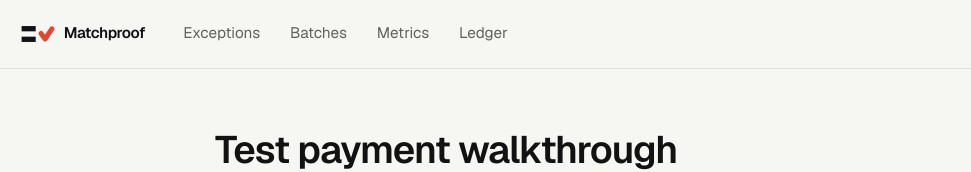
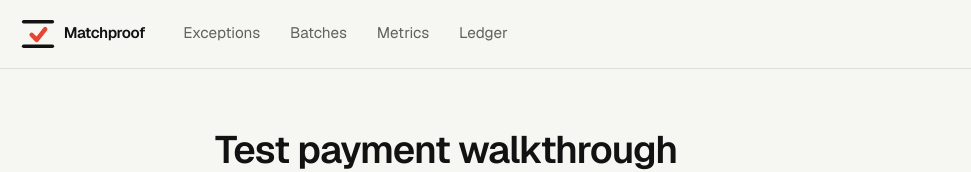
Before and after one commit to ArshCypherZ/matchproof, a Next.js app in the folder apps/web/: page /demo in a window 1280 px wide. Shown: the top 172 px of the page, without its empty margins (0-971 px from the left). Built offline with nearby package versions, Linux system fonts and the light colour scheme.

Commit message:
redesign the logo as the settled double rule with the proof tick

```diff
--- a/apps/web/components/app/logo.tsx
+++ b/apps/web/components/app/logo.tsx
@@ -1,31 +1,36 @@
 export function Logo({ className }: { className?: string }) {
   return (
     <svg
-      viewBox="24 144 462 232"
+      viewBox="0 0 32 32"
       xmlns="http://www.w3.org/2000/svg"
       aria-hidden="true"
       className={className}
     >
-      {/* The agreed entry: two ledger rules that match… */}
-      <rect
-        className="fill-foreground"
-        x="32"
-        y="152"
-        width="192"
-        height="72"
+      {/* The accountant's double rule that closes a settled total… */}
+      <line
+        x1="2.5"
+        y1="4.5"
+        x2="29.5"
+        y2="4.5"
+        className="stroke-foreground"
+        strokeWidth="3.4"
+        strokeLinecap="round"
       />
-      <rect
-        className="fill-foreground"
-        x="32"
-        y="296"
-        width="192"
-        height="72"
+      <line
+        x1="2.5"
+        y1="27.5"
+        x2="29.5"
+        y2="27.5"
+        className="stroke-foreground"
+        strokeWidth="3.4"
+        strokeLinecap="round"
       />
-      {/* …and the controller's tick that proves it. The one red node. */}
+      {/* …and the controller's tick between them: the proof that the
+          entry settled. The one red node. */}
       <path
         className="stroke-brand-red"
-        d="M296 252 L352 328 L444 190"
-        strokeWidth="68"
+        d="M10 16.7 L14.8 21.5 L22.8 11.5"
+        strokeWidth="4.2"
         strokeLinecap="round"
         strokeLinejoin="round"
         fill="none"
```
Also changed, not shown: apps/web/app/opengraph-image.tsx (+6 -5 lines), apps/web/app/icon.svg.
